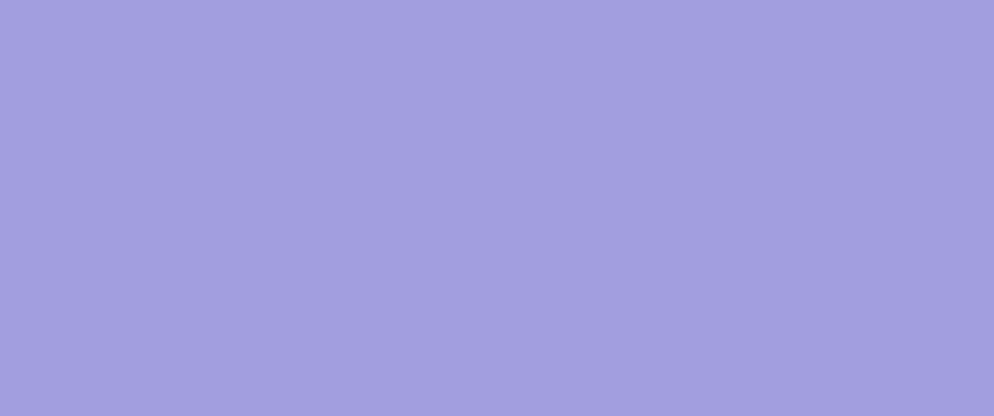
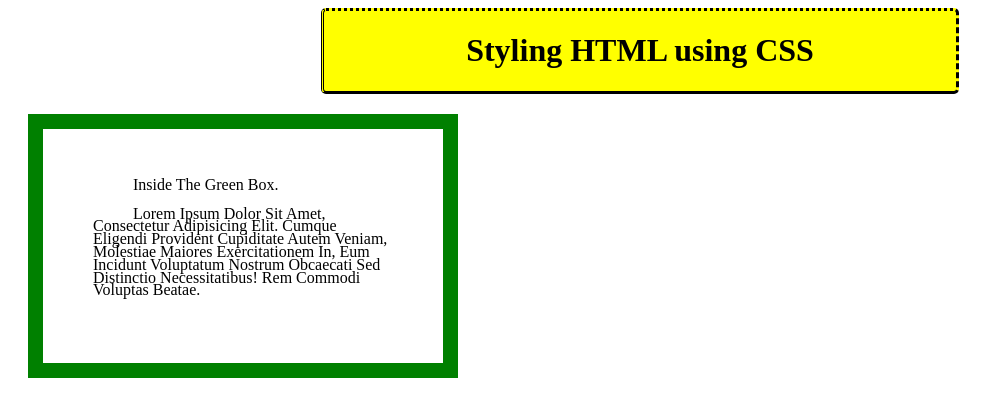
Before and after one commit to ronishg27/htmlLearning, a plain HTML site: page styling.html in a window 1280 px wide. Shown: the whole page, without its empty margins (0-994 px from the left). Drawn offline with Linux system fonts and the light colour scheme; a web font is replaced by a local one.

Commit message:
class completed

```diff
--- a/style.css
+++ b/style.css
@@ -1,3 +1,23 @@
-body{
-  background-color: #a29edf;
+
+.header{
+    background-color: yellow;
+    border-radius: 5px;
+    opacity: 1;
+    text-align: center;
+    margin: auto;
+    width: 50%;
+    border-style: dotted dashed solid double;
 }
+.box{
+    width: 300px;
+    border: 15px solid green;
+    padding: 50px;
+    margin: 20px;
+    text-transform:capitalize ;
+    /* text-decoration-line:overline; */
+    text-decoration: double;
+    text-indent: 40px;
+    font-family: 'Pangolin', serif;
+    /* for line spacing */
+    line-height: 0.8;
+}
--- a/styling.html
+++ b/styling.html
@@ -4,12 +4,23 @@
 <head>
     <meta charset="UTF-8">
     <meta name="viewport" content="width=device-width, initial-scale=1.0">
-    <title>Document</title>
+    <title>using CSS</title>
     <link rel="stylesheet" href="style.css" type="text/css">
+    <style>
+        @import url('https://fonts.googleapis.com/css2?family=Narnoor&family=Noto+Serif+Makasar&display=swap');
+    </style>
 </head>
 
 <body>
-
+    <div class="header">
+        <h1>Styling HTML using CSS</h1>
+    </div>
+    <div class="box">
+        Inside the green box.
+        <p>Lorem ipsum dolor sit amet, consectetur adipisicing elit. Cumque eligendi provident cupiditate autem veniam,
+            molestiae maiores exercitationem in, eum incidunt voluptatum nostrum obcaecati sed distinctio
+            necessitatibus! Rem commodi voluptas beatae.</p>
+    </div>
 </body>
 
 </html>
```
